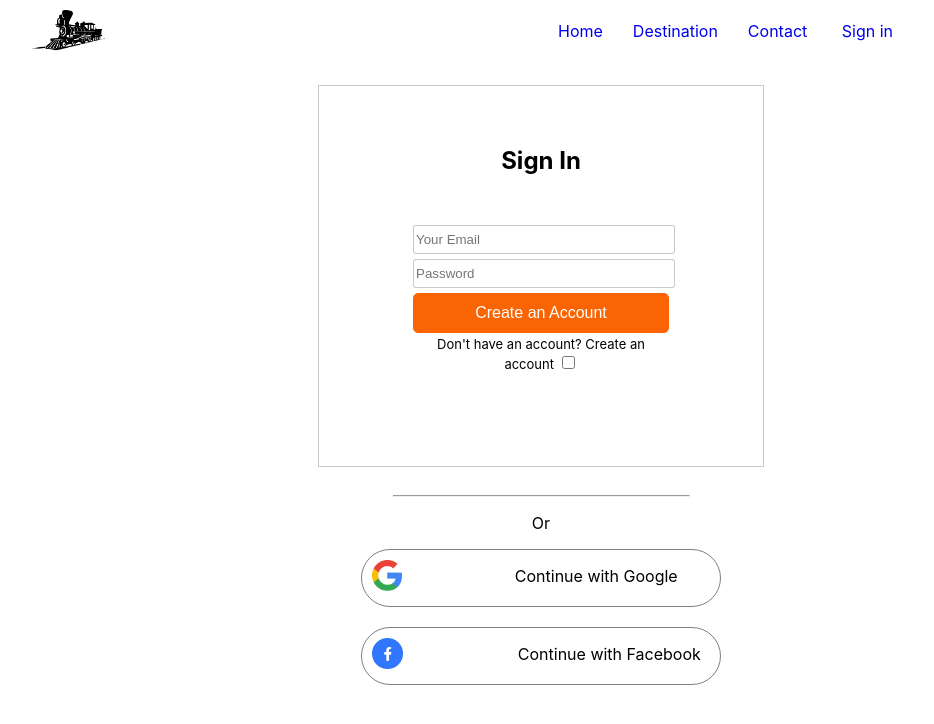
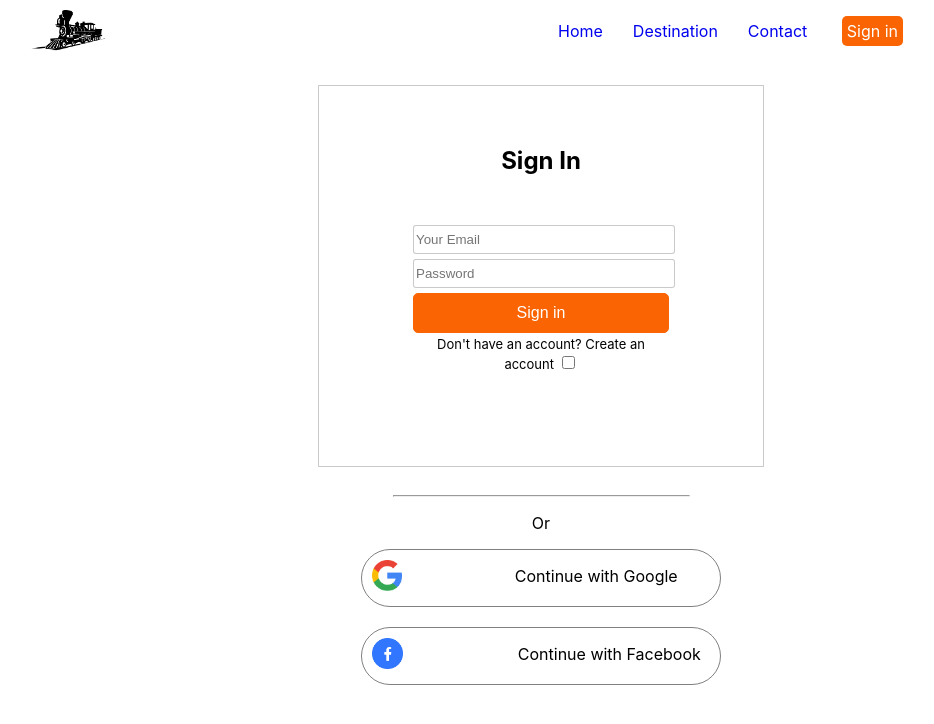
Before and after one commit to farukhrana14/metro-one-react-auth, a React (Create React App) app: page /login in a window 1280 px wide. Shown: the top 724 px of the page, without its empty margins (99-1033 px from the left). Built offline with nearby package versions, Linux system fonts and the light colour scheme.

Commit message:
sign in with email done - signout to be done - another deployment now

```diff
--- a/src/components/Header/Header.css
+++ b/src/components/Header/Header.css
@@ -55,6 +55,21 @@ nav a:hover {
     font-size: medium;
     margin-left: 30px;
     color: #551A8B;
+}
 
+.no-pic {
+    text-decoration: none;
+    /* color: white; */
+    margin-right: 20px;
+    padding: 5px;
+    font-size: medium;
+    margin-left: 30px;
+    color: #551A8B;
+}
 
+.sign-button {
+    background-color:#FA6402;
+    border-radius: 5px;
+    color: white;
+    padding: 5px;
 }
--- a/src/components/Header/Header.js
+++ b/src/components/Header/Header.js
@@ -4,6 +4,8 @@ import { Link } from 'react-router-dom';
 import './Header.css';
 import logo from '../../images/metro-logo-black.png'
 import { UserContext } from '../../App';
+
+
 
 const Header = () => {
     const [loggedInUser, setLoggedInUser] = useContext(UserContext);
@@ -20,11 +22,9 @@ const Header = () => {
                 <Link to="/home">Home</Link>
                 <Link to="/destination">Destination</Link>
                 <Link to="/contact">Contact</Link>
-                {loggedInUser.isSignedIn ? <Link to="" onClick={()=> setLoggedInUser({})} > Sign Out </Link> : <Link to='/login'> Sign in </Link> }
-                <span className='user-name-nav'> {loggedInUser.isSignedIn && loggedInUser.name}</span>
-                <span style={{display: 'inline-flex'}}><div className='profile-image'> {loggedInUser.isSignedIn && <img src={loggedInUser.photo} alt=""/> } </div></span>
-
-
+                {loggedInUser.isSignedIn ? <Link to="" onClick={()=> setLoggedInUser({})} > <span className='sign-button'>Sign Out</span> </Link> : <Link to='/login'> <span className='sign-button'>Sign in</span> </Link> }
+                <span className='user-name-nav'> {loggedInUser.isSignedIn && loggedInUser.name ? loggedInUser.name : <span> {loggedInUser.isSignedIn && loggedInUser.email} </span>  }</span>
+                <span style={{display: 'inline-flex'}}><div className='profile-image'> {loggedInUser.photo ? <img src={loggedInUser.photo} alt=""/> : <span className='no-pic'>{loggedInUser.isSignedIn && <span>No Pic</span>}</span> } </div></span>
 
                 </div>
 
--- a/src/components/LogIn/LogIn.js
+++ b/src/components/LogIn/LogIn.js
@@ -86,10 +86,70 @@ const LogIn = () => {
         setUser(newUserInfo);
 
         // console.log(user);
+        // Validate here
+    }
+
+    const handleSubmit = (e) => {
+        if (newUser && user.email && user.password) {
+            firebase.auth().createUserWithEmailAndPassword(user.email, user.password)
+                .then(result => {
+
+                    const { displayName, email, photoURL } = result.user;
+                    const userResponse = { isSignedIn: true, name: displayName, email: email, photo: photoURL, success: true }
+
+                    setUser(userResponse);
+                    setLoggedInUser(userResponse);
+                    history.replace(from);
+                    console.log('Email Signup successful:', user);
+                })
+                .catch((error) => {
+                    const errorCode = error.code;
+                    const errorMessage = error.message;
+                    console.log('Sign up with Email Error:', errorCode, errorMessage);
+                });
+        }
+        // Not New User = Sign In
+        if (!newUser && user.email && user.password) {
+            firebase.auth().createUserWithEmailAndPassword(user.email, user.password)
+                .then(result => {
+
+                    const { displayName, email, photoURL } = result.user;
+                    const userResponse = { isSignedIn: true, name: displayName, email: email, photo: photoURL, success: true }
+
+                    setUser(userResponse);
+                    setLoggedInUser(userResponse);
+                    history.replace(from);
+                    console.log('Email Signup successful:', user);
+                })
+                .catch((error) => {
+                    const errorCode = error.code;
+                    const errorMessage = error.message;
+                    console.log('Sign up with Email Error:', errorCode, errorMessage);
+                });
+        }
+        e.preventDefault();
+    }
+
+    //signout
+    const handleSignOut = () => {
+        firebase.auth().signOut().then(() => {
+            // Sign-out successful.
+            const signedOutUser = {
+                isSignedIn: false,
+                name: '',
+                email: '',
+                photo: '',
+                error: '',
+                success: false
+            }
+            setUser(signedOutUser);
+            setLoggedInUser(signedOutUser);
+          }).catch((error) => {
+                console.log('Sign Out Error:', error);
+            // An error happened.
+          });
 
     }
-
-
 
 
 
@@ -97,7 +157,7 @@ const LogIn = () => {
         <div>
             <div className='signup-form'>
                 {newUser ? <h2 className='form-title'>Create Account</h2> : <h2 className='form-title'>Sign In </h2>}
-                <form >
+                <form onSubmit={handleSubmit}>
                     {newUser && <input className='my-form-control' type="text" onBlur={handleBlur} name='name' placeholder='Your Name' autoComplete="username" required />}
                     <br />
                     <input className='my-form-control' type="text" onBlur={handleBlur} name='email' placeholder='Your Email' autoComplete="email" required />
@@ -107,10 +167,11 @@ const LogIn = () => {
                     {newUser && <input className='my-form-control' type="password" onBlur={handleBlur} name='confirmPassword' placeholder='Confirm Password' autoComplete="new-password" required />}
                     {(user.confirmPassword & user.password) && (user.password !== user.confirmPassword) ? <p className='error-message'>Confirm Password Mismatch</p> : null}
 
-                    <input className='my-btn-control' type="button" value="Create an Account" />
 
-                    <label className='text-create-account' htmlFor="newUser">Don't have an account? Create an account </label>
+                    <input className='my-btn-control' type="submit" value={newUser ? 'Sign up' : 'Sign in'} />
+                    {!newUser ? <label className='text-create-account' htmlFor="newUser"> Don't have an account? Create an account </label> : <label className='text-create-account' htmlFor="newUser"> <p> Have account? Unchek to sign in</p> </label>}
                     <input type="checkbox" onChange={() => setNewUser(!newUser)} name="newUser" id="" />
+                    <p style={{ color: 'red' }}>{user.error}</p>
 
 
                 </form>
--- a/src/components/PrivacyPolicy/PrivacyPolicy.js
+++ b/src/components/PrivacyPolicy/PrivacyPolicy.js
@@ -45,7 +45,7 @@ const PrivacyPolicy = () => {
                         <p><strong>Usage Data</strong> refers to data collected automatically, either generated by the use of the Service or from the Service infrastructure itself (for example, the duration of a page visit).</p>
                     </li>
                     <li>
-                        <p><strong>Website</strong> refers to Metro One, accessible from <a href="https://metro-one-20210319.firebaseapp.com/" rel="external nofollow noopener" target="_blank">https://metro-one-20210319.firebaseapp.com/</a></p>
+                        <p><strong>Website</strong> refers to Metro One, accessible from <a href="https://metro-one-20210319.firebaseapp.com/" rel="noreferrer" target="_blank">https://metro-one-20210319.firebaseapp.com/</a></p>
                     </li>
                     <li>
                         <p><strong>You</strong> means the individual accessing or using the Service, or the company, or other legal entity on behalf of which such individual is accessing or using the Service, as applicable.</p>
@@ -150,7 +150,7 @@ const PrivacyPolicy = () => {
                 <h1>Contact Us</h1>
                 <p>If you have any questions about this Privacy Policy, You can contact us:</p>
                 <ul>
-                    <li>By visiting this page on our website: <a href="https://metro-one-20210319.firebaseapp.com/contact" rel="external nofollow noopener" target="_blank">https://metro-one-20210319.firebaseapp.com/contact</a></li>
+                    <li>By visiting this page on our website: <a href="https://metro-one-20210319.firebaseapp.com/contact" rel="noreferrer" target="_blank">https://metro-one-20210319.firebaseapp.com/contact</a></li>
                 </ul></div></div></div></div></div></div>
         </div>
     );
```
